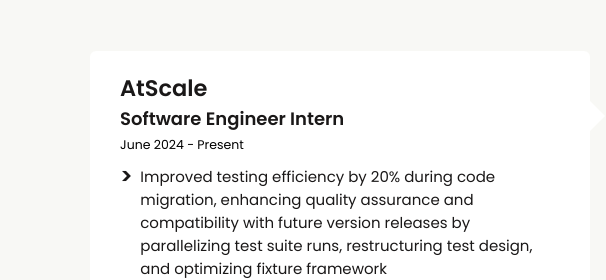
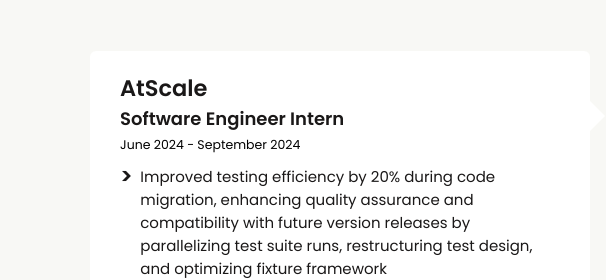
Before and after one commit to calebweldon/Portfolio, a plain HTML site: page public/index.html in a window 1280 px wide. Shown: the part 1240-1520 px from the top of the page, 0-606 px from the left. Drawn offline with nearby package versions, Linux system fonts and the light colour scheme.

Commit message:
atscale date update

```diff
--- a/public/index.html
+++ b/public/index.html
@@ -131,7 +131,7 @@
                     <h2>AtScale</h2>
                     <div class="role">
                         <h3>Software Engineer Intern</h3>
-                        <small>June 2024 - Present</small>
+                        <small>June 2024 - September 2024</small>
                     </div>
                     <div class="role-text">
                         <p><span>></span> Improved testing efficiency by 20% during code migration, enhancing quality assurance and compatibility with future version releases by parallelizing test suite runs, restructuring test design, and optimizing fixture framework</p>
```
